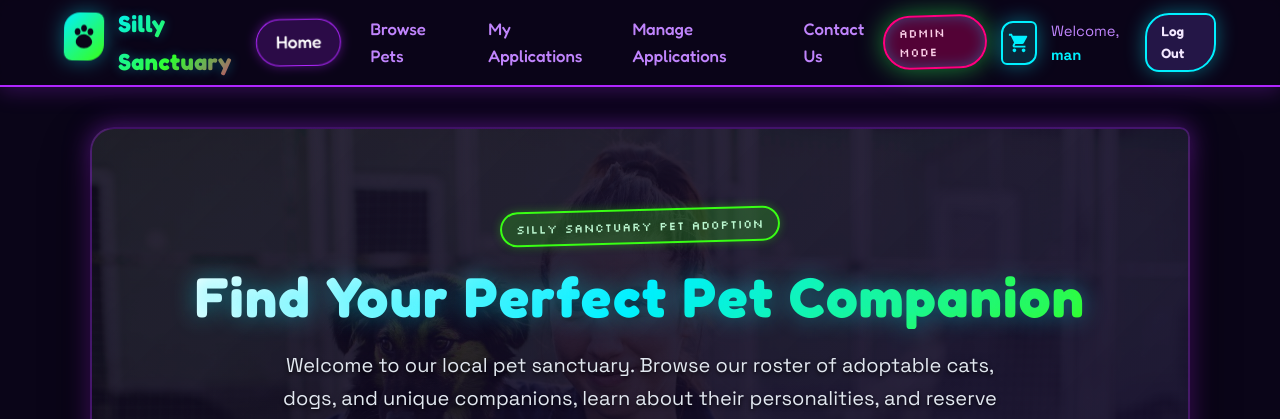
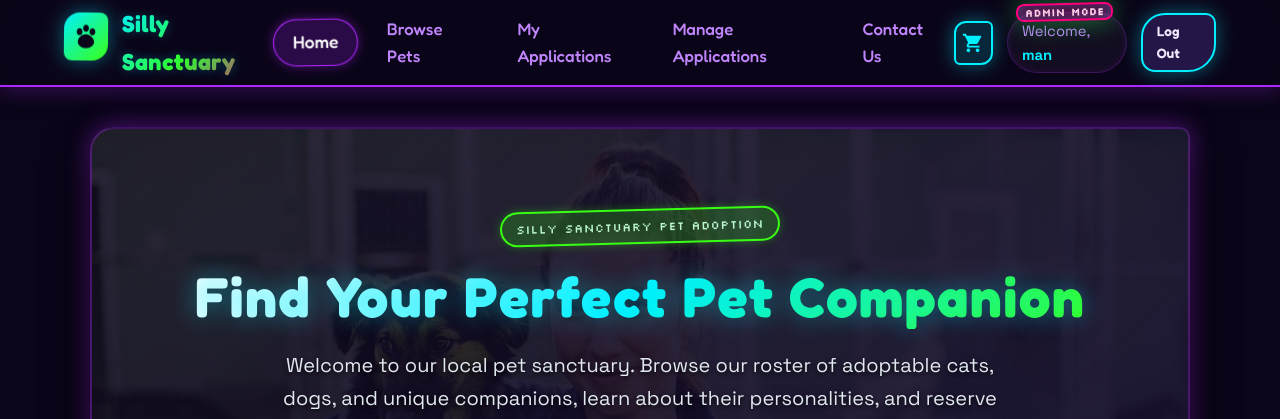
Before and after one commit to hhamelin-iu/i210-final, a PHP site: page /index.php in a window 1280 px wide. Shown: the top 419 px of the page. Run offline with PHP 8.4, Linux system fonts and the light colour scheme; a user stored in the database is signed in; data comes from the database, SQL or seed files in the repository.

Commit message:
Fixed Admin indicator layout

```diff
--- a/includes/navbar.php
+++ b/includes/navbar.php
@@ -53,10 +53,6 @@ $current_page = basename($_SERVER['PHP_SELF']);
 
         <!-- Right Side Controls -->
         <div class="nav-user-controls">
-            <?php if ($role == 1): ?>
-                <span class="badge badge-admin">ADMIN MODE</span>
-            <?php endif; ?>
-
             <!-- Cart Pill -->
             <a href="show_cart.php" class="cart-pill" title="View Reservation Cart">
                 <svg viewBox="0 0 24 24" xmlns="http://www.w3.org/2000/svg">
@@ -69,7 +65,12 @@ $current_page = basename($_SERVER['PHP_SELF']);
 
             <!-- User Auth Status -->
             <?php if ($login_status != 0): ?>
-                <span class="user-welcome">Welcome, <strong class="user-name"><?= htmlspecialchars($name) ?></strong></span>
+                <div class="user-profile-container">
+                    <?php if ($role == 1): ?>
+                        <span class="badge badge-admin badge-admin-overlay">ADMIN MODE</span>
+                    <?php endif; ?>
+                    <span class="user-welcome">Welcome, <strong class="user-name"><?= htmlspecialchars($name) ?></strong></span>
+                </div>
                 <a href="logout.php" class="btn btn-secondary" style="padding: 6px 14px; font-size: 0.85rem;">Log Out</a>
             <?php else: ?>
                 <a href="loginform.php" class="btn btn-primary" style="padding: 8px 18px; font-size: 0.95rem;">Sign In</a>
--- a/www/css/styles.css
+++ b/www/css/styles.css
@@ -138,6 +138,32 @@
     gap: 14px;
 }
 
+.user-profile-container {
+    position: relative;
+    display: inline-flex;
+    align-items: center;
+    padding: 6px 14px;
+    background: rgba(255, 255, 255, 0.04);
+    border: 1px solid rgba(176, 38, 255, 0.25);
+    border-radius: var(--radius-pill);
+    box-shadow: inset 0 0 10px rgba(176, 38, 255, 0.1);
+}
+
+.badge-admin-overlay {
+    position: absolute;
+    top: -10px;
+    right: 12px;
+    font-size: 0.65rem;
+    font-weight: 700;
+    letter-spacing: 0.05em;
+    padding: 2px 7px;
+    border-radius: 8px;
+    line-height: 1;
+    z-index: 2;
+    pointer-events: none;
+    white-space: nowrap;
+}
+
 .user-welcome {
     font-size: 0.925rem;
     color: var(--text-muted);
```
